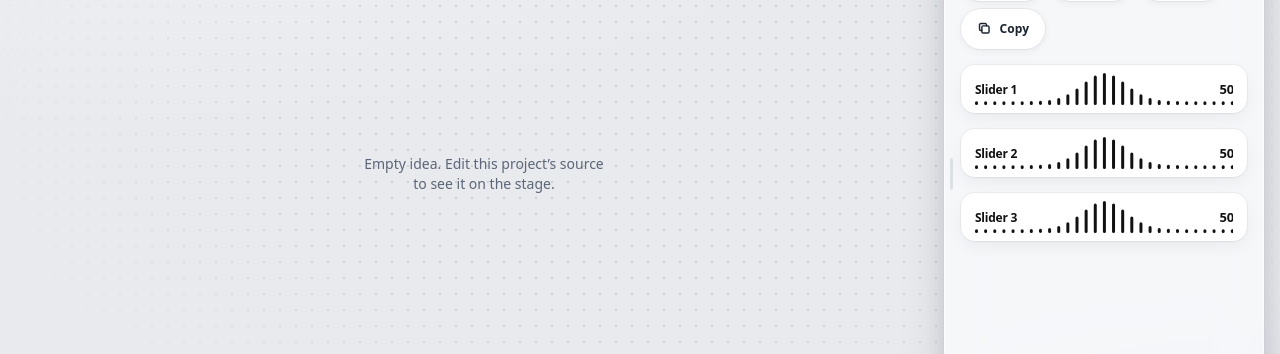
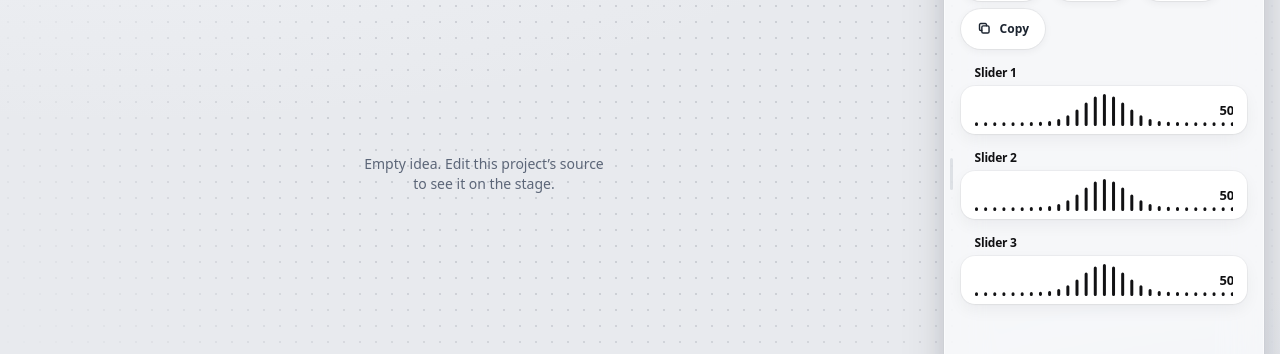
Before and after one commit to trev-waite/react-playground, a React (Vite) app in the folder apps/web/: page / in a window 1280 px wide. Both pictures are taken after a click on the button "Experimental". Shown: the part 226-580 px from the top of the page. Built offline with nearby package versions, Linux system fonts and the light colour scheme; no server answers.

Commit message:
Move dock slider titles above their cards

```diff
--- a/apps/web/src/experimental/DockSlider.module.css
+++ b/apps/web/src/experimental/DockSlider.module.css
@@ -1,3 +1,22 @@
+.control {
+  display: grid;
+  min-width: 0;
+  gap: 0.375rem;
+}
+
+.label {
+  min-width: 0;
+  padding: 0 0.85rem;
+  overflow: hidden;
+  color: #111113;
+  font-size: 0.75rem;
+  font-weight: 600;
+  line-height: 1.25;
+  letter-spacing: -0.02em;
+  text-overflow: ellipsis;
+  white-space: nowrap;
+}
+
 .block {
   position: relative;
   min-width: 0;
@@ -14,7 +33,7 @@
   outline: none;
 }
 
-.block[data-disabled="true"] {
+.control[data-disabled="true"] {
   opacity: 0.45;
   pointer-events: none;
 }
@@ -40,7 +59,6 @@
   fill: #111113;
 }
 
-.label,
 .value {
   fill: #111113;
   stroke: #fff;
@@ -48,14 +66,6 @@
   stroke-linejoin: round;
   paint-order: stroke;
   letter-spacing: -0.02em;
-}
-
-.label {
-  font-size: 0.75rem;
-  font-weight: 600;
-}
-
-.value {
   font-size: 0.8125rem;
   font-weight: 700;
   font-variant-numeric: tabular-nums;
--- a/apps/web/src/experimental/DockSlider.tsx
+++ b/apps/web/src/experimental/DockSlider.tsx
@@ -43,7 +43,6 @@ export function DockSlider({ control, barCount = 29 }: DockSliderProps) {
   const sliderRef = useRef<HTMLDivElement>(null);
   const svgRef = useRef<SVGSVGElement>(null);
   const barsRef = useRef<SVGPathElement>(null);
-  const labelRef = useRef<SVGTextElement>(null);
   const valueRef = useRef<SVGTextElement>(null);
   const pointerRef = useRef<number | null>(null);
   const pointerXRef = useRef(0);
@@ -80,16 +79,15 @@ export function DockSlider({ control, barCount = 29 }: DockSliderProps) {
   useLayoutEffect(() => {
     const svg = svgRef.current;
     const barsPath = barsRef.current;
-    const label = labelRef.current;
     const valueText = valueRef.current;
-    if (!svg || !barsPath || !label || !valueText) return;
+    if (!svg || !barsPath || !valueText) return;
 
     const motion = window.matchMedia("(prefers-reduced-motion: reduce)");
     const textContext = document.createElement("canvas").getContext("2d");
     const bars: LiquidBar[] = [];
     let width = 0;
     let radius = 1.5;
-    let zones: Zone[] = [];
+    let valueZone: Zone | undefined;
     let frame = 0;
     let lastTime = 0;
     let disposed = false;
@@ -154,7 +152,7 @@ export function DockSlider({ control, barCount = 29 }: DockSliderProps) {
       for (let i = 0; i < count; i++) {
         const cx = centerAt(i);
         const height = heightAt(i);
-        const zone = zones.find(zone => overlapsZone(cx, radius, zone));
+        const zone = valueZone && overlapsZone(cx, radius, valueZone) ? valueZone : undefined;
         const targets = barTargets(height, zone);
         const bar = bars[i]!;
         const splitting = targets.gapTop > targets.lower;
@@ -199,22 +197,11 @@ export function DockSlider({ control, barCount = 29 }: DockSliderProps) {
       if (!width) return;
       radius = Math.min(1.5, width / (count * 3));
       svg.setAttribute("viewBox", `0 0 ${width} ${TRACK_HEIGHT}`);
-      const valueZone = measureZone(valueText, width);
-      const labelWidth = Math.max(0, valueZone.left - 12);
-      label.textContent = control.label;
-      if (label.getComputedTextLength() > labelWidth) {
-        let shortened = control.label;
-        do {
-          shortened = shortened.slice(0, -1);
-          label.textContent = `${shortened}…`;
-        } while (shortened && label.getComputedTextLength() > labelWidth);
-        if (label.getComputedTextLength() > labelWidth) label.textContent = "";
-      }
-      zones = label.textContent ? [measureZone(label, 0), valueZone] : [valueZone];
+      valueZone = measureZone(valueText, width);
       if (!bars.length) {
         for (let i = 0; i < count; i++) {
           const height = heightAt(i);
-          const zone = zones.find(zone => overlapsZone(centerAt(i), radius, zone));
+          const zone = overlapsZone(centerAt(i), radius, valueZone) ? valueZone : undefined;
           const targets = barTargets(height, zone);
           bars.push({
             lower: spring(targets.lower),
@@ -243,7 +230,7 @@ export function DockSlider({ control, barCount = 29 }: DockSliderProps) {
       wakeRef.current = null;
       measureRef.current = null;
     };
-  }, [count, control.label]);
+  }, [count]);
 
   function setFromClientX(clientX: number) {
     const svg = svgRef.current;
@@ -312,10 +299,11 @@ export function DockSlider({ control, barCount = 29 }: DockSliderProps) {
   }
 
   return (
+    <div className={styles.control} data-disabled={control.disabled ? "true" : undefined}>
+      <span className={styles.label} aria-hidden="true">{control.label}</span>
       <div
         ref={sliderRef}
         className={styles.block}
-      data-disabled={control.disabled ? "true" : undefined}
         role="slider"
         tabIndex={control.disabled ? -1 : 0}
         aria-label={control.label}
@@ -335,9 +323,9 @@ export function DockSlider({ control, barCount = 29 }: DockSliderProps) {
       >
         <svg ref={svgRef} className={styles.track} aria-hidden="true">
           <path ref={barsRef} className={styles.ink} />
-        <text ref={labelRef} className={styles.label} x="0" y={TRACK_HEIGHT / 2}>{control.label}</text>
           <text ref={valueRef} className={styles.value} x="0" y={TRACK_HEIGHT / 2}>{display}</text>
         </svg>
       </div>
+    </div>
   );
 }
```
Also changed, not shown: 1 other file (tests, documents, lock files or other folders). Lines whose indentation alone changed are shown as unchanged.
